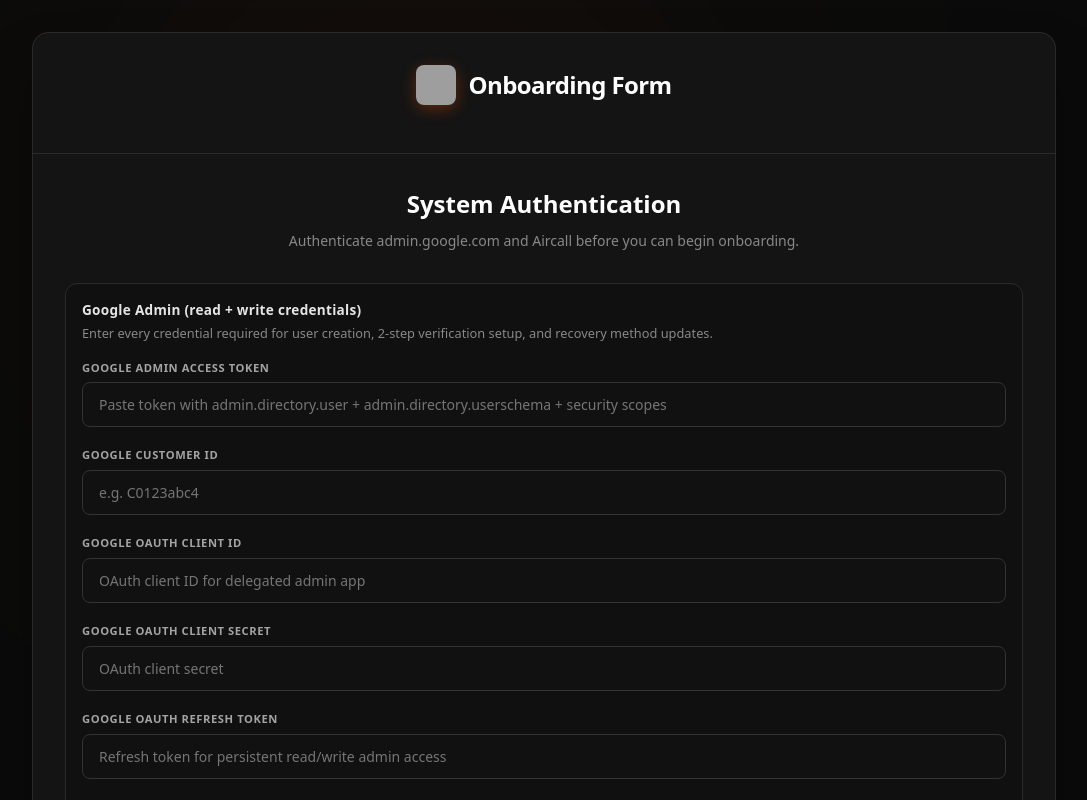
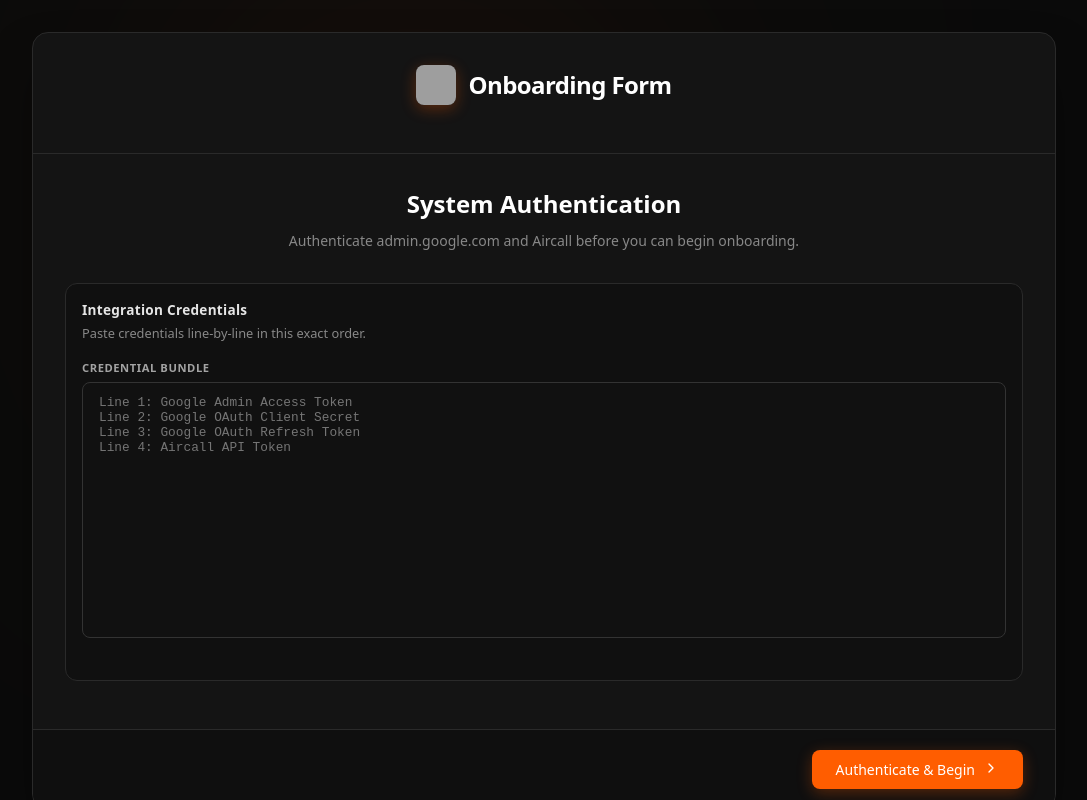
Before and after one commit to alexpurge/onboarding-form, a React (Vite) app: page / in a window 1280 px wide. Shown: the top 800 px of the page, without its empty margins (96-1183 px from the left). Built offline with nearby package versions, Linux system fonts and the light colour scheme; grey boxes are pictures that could not be loaded.

Commit message:
Update auth UX and add Google recovery/password reset flow

```diff
--- a/src/App.jsx
+++ b/src/App.jsx
@@ -176,6 +176,19 @@
   </div>
 );
 
+const Textarea = ({ label, value, onChange, placeholder, rows = 6 }) => (
+  <div className="ph-input-group">
+    <label className="ph-label">{label}</label>
+    <textarea
+      value={value}
+      onChange={(e) => onChange(e.target.value)}
+      placeholder={placeholder}
+      rows={rows}
+      className="ph-textarea"
+    />
+  </div>
+);
+
 const Select = ({ label, value, onChange, options }) => (
   <div className="ph-input-group">
     <label className="ph-label">{label}</label>
@@ -205,13 +218,19 @@
 export default function App() {
   const HARDCODED_PROFILE_PHOTO_URL = 'https://i.imgur.com/QjjDjuU.png';
   const PURGEHUB_LOGO_URL = 'https://i.imgur.com/QjjDjuU.png';
+  const HARDCODED_GOOGLE_CUSTOMER_ID = 'REPLACE_WITH_GOOGLE_CUSTOMER_ID';
+  const HARDCODED_GOOGLE_OAUTH_CLIENT_ID = 'REPLACE_WITH_GOOGLE_OAUTH_CLIENT_ID';
+  const HARDCODED_AIRCALL_API_ID = 'REPLACE_WITH_AIRCALL_API_ID';
 
   const [step, setStep] = useState(0);
   const [flowView, setFlowView] = useState('import');
   const [isLoading, setIsLoading] = useState(false);
   const [loadingText, setLoadingText] = useState("");
+  const [credentialBundle, setCredentialBundle] = useState('');
   const [parsedKeys, setParsedKeys] = useState({});
   const [authError, setAuthError] = useState('');
+  const [passwordResetStatus, setPasswordResetStatus] = useState('');
+  const [googleUserKey, setGoogleUserKey] = useState('');
   const [authStatus, setAuthStatus] = useState([
     { key: 'google', label: 'admin.google.com', state: 'pending', note: 'Waiting to authenticate' },
     { key: 'aircall', label: 'Aircall', state: 'pending', note: 'Waiting to authenticate' }
@@ -225,6 +244,7 @@
   // Master State
   const [formData, setFormData] = useState({
     firstName: '', lastName: '', photoUrl: HARDCODED_PROFILE_PHOTO_URL, googleEmail: '', googlePassword: '',
+    recoveryEmail: '', recoveryPhone: '',
     aircallRole: 'agent', aircallTeam: '',
     acCountry: 'Australia', acType: 'Mobile', acRegion: '4', acName: '',
     flowImportTarget: '', flowAdjustSteps: false, flowUseSimilar: false, flowNodes: [],
@@ -242,6 +262,10 @@
     const fullName = `${formData.firstName} ${formData.lastName}`.trim();
     setFormData(prev => ({ ...prev, acName: fullName }));
   }, [formData.firstName, formData.lastName]);
+
+  useEffect(() => {
+    setAuthError('');
+  }, [credentialBundle]);
 
   // ==========================================
   // 5. DIRECT API INTERACTION LAYER
@@ -304,7 +328,44 @@
         console.error("Google API Error:", err);
         // Fallback simulate to allow flow to continue if credentials are fake during dev
         await new Promise(res => setTimeout(res, 1500));
+        return { id: data.googleEmail, primaryEmail: data.googleEmail };
       }
+    },
+
+    updateGoogleRecoveryInfo: async ({ userKey, recoveryEmail, recoveryPhone }, keys) => {
+      if (!userKey || (!recoveryEmail && !recoveryPhone)) return;
+
+      const body = {};
+      if (recoveryEmail) body.recoveryEmail = recoveryEmail;
+      if (recoveryPhone) body.recoveryPhone = recoveryPhone;
+
+      const response = await fetch(`https://admin.googleapis.com/admin/directory/v1/users/${encodeURIComponent(userKey)}`, {
+        method: 'PATCH',
+        headers: {
+          Authorization: `Bearer ${keys.GOOGLE_ADMIN_TOKEN}`,
+          'Content-Type': 'application/json'
+        },
+        body: JSON.stringify(body)
+      });
+
+      if (!response.ok) throw new Error(await response.text());
+    },
+
+    resetGooglePassword: async ({ userKey, password }, keys) => {
+      const response = await fetch(`https://admin.googleapis.com/admin/directory/v1/users/${encodeURIComponent(userKey)}`, {
+        method: 'PATCH',
+        headers: {
+          Authorization: `Bearer ${keys.GOOGLE_ADMIN_TOKEN}`,
+          'Content-Type': 'application/json'
+        },
+        body: JSON.stringify({
+          password,
+          changePasswordAtNextLogin: true
+        })
+      });
+
+      if (!response.ok) throw new Error(await response.text());
+      return response.json();
     },
 
     // 2. Aircall API (Users, Numbers)
@@ -469,11 +530,8 @@
 
   const requiredAuthFields = [
     'GOOGLE_ADMIN_TOKEN',
-    'GOOGLE_CUSTOMER_ID',
-    'GOOGLE_OAUTH_CLIENT_ID',
     'GOOGLE_OAUTH_CLIENT_SECRET',
     'GOOGLE_OAUTH_REFRESH_TOKEN',
-    'AIRCALL_API_ID',
     'AIRCALL_API_TOKEN'
   ];
 
@@ -488,19 +546,21 @@
     };
   };
 
-  const parseAuthForm = () => ({
-    GOOGLE_ADMIN_TOKEN: (parsedKeys.GOOGLE_ADMIN_TOKEN || '').trim(),
-    GOOGLE_CUSTOMER_ID: (parsedKeys.GOOGLE_CUSTOMER_ID || '').trim(),
-    GOOGLE_OAUTH_CLIENT_ID: (parsedKeys.GOOGLE_OAUTH_CLIENT_ID || '').trim(),
-    GOOGLE_OAUTH_CLIENT_SECRET: (parsedKeys.GOOGLE_OAUTH_CLIENT_SECRET || '').trim(),
-    GOOGLE_OAUTH_REFRESH_TOKEN: (parsedKeys.GOOGLE_OAUTH_REFRESH_TOKEN || '').trim(),
-    AIRCALL_API_ID: (parsedKeys.AIRCALL_API_ID || '').trim(),
-    AIRCALL_API_TOKEN: (parsedKeys.AIRCALL_API_TOKEN || '').trim()
-  });
+  const parseAuthForm = () => {
+    const lines = credentialBundle
+      .split(/\r?\n/)
+      .map((line) => line.trim())
+      .filter(Boolean);
 
-  const setAuthField = (key, value) => {
-    setParsedKeys((prev) => ({ ...prev, [key]: value }));
-    setAuthError('');
+    return {
+      GOOGLE_ADMIN_TOKEN: lines[0] || '',
+      GOOGLE_CUSTOMER_ID: HARDCODED_GOOGLE_CUSTOMER_ID,
+      GOOGLE_OAUTH_CLIENT_ID: HARDCODED_GOOGLE_OAUTH_CLIENT_ID,
+      GOOGLE_OAUTH_CLIENT_SECRET: lines[1] || '',
+      GOOGLE_OAUTH_REFRESH_TOKEN: lines[2] || '',
+      AIRCALL_API_ID: HARDCODED_AIRCALL_API_ID,
+      AIRCALL_API_TOKEN: lines[3] || ''
+    };
   };
 
   const updateAuthStatus = (key, nextState, note) => {
@@ -538,7 +598,7 @@
       lastError = `${check.label} responded ${response.status}${details ? `: ${details}` : ''}`;
     }
 
-    throw new Error(`Aircall authentication failed. Confirm API ID is in the first field and API Token is in the second field. ${lastError}`);
+    throw new Error(`Aircall authentication failed. Confirm the Aircall API token is valid. ${lastError}`);
   };
 
   const authenticateIntegrations = async () => {
@@ -587,7 +647,14 @@
       setIsLoading(true); setLoadingText("Provisioning Google Workspace...");
       const tempPass = 'PD-' + Math.random().toString(36).slice(-8) + '!';
       setFormData(prev => ({ ...prev, googlePassword: tempPass }));
-      await api.createGoogleUser({ ...formData, googlePassword: tempPass }, parsedKeys);
+      const googleResult = await api.createGoogleUser({ ...formData, googlePassword: tempPass }, parsedKeys);
+      const userKey = googleResult?.id || googleResult?.primaryEmail || formData.googleEmail;
+      setGoogleUserKey(userKey);
+      await api.updateGoogleRecoveryInfo({
+        userKey,
+        recoveryEmail: formData.recoveryEmail.trim(),
+        recoveryPhone: formData.recoveryPhone.trim()
+      }, parsedKeys);
       setIsLoading(false);
     }
 
@@ -626,31 +693,50 @@
     setTimeout(() => setCopied(false), 2000);
   };
 
+  const handleResetPassword = async () => {
+    if (!googleUserKey) {
+      setPasswordResetStatus('No Google user found to reset.');
+      return;
+    }
+
+    try {
+      setIsLoading(true);
+      setLoadingText('Resetting Google Workspace password...');
+      setPasswordResetStatus('');
+      const tempPass = 'PD-' + Math.random().toString(36).slice(-8) + '!';
+      await api.resetGooglePassword({ userKey: googleUserKey, password: tempPass }, parsedKeys);
+      setFormData((prev) => ({ ...prev, googlePassword: tempPass }));
+      setPasswordResetStatus('Password reset complete. New temporary password generated.');
+    } catch (error) {
+      const message = error instanceof Error ? error.message : 'Unable to reset password.';
+      setPasswordResetStatus(message);
+    } finally {
+      setIsLoading(false);
+    }
+  };
+
   // ==========================================
   // STEP RENDERERS
   // ==========================================
   const renderLogin = () => {
-    const authValues = parseAuthForm();
-
     return (
       <div className="animate-fade-in">
         <h2 style={{ textAlign: 'center', fontSize: '1.5rem', marginBottom: '0.5rem' }}>System Authentication</h2>
         <p style={{ textAlign: 'center', color: 'var(--text-muted)', fontSize: '0.875rem', marginBottom: '2rem' }}>Authenticate admin.google.com and Aircall before you can begin onboarding.</p>
 
         <div className="ph-auth-section">
-          <h3 className="ph-auth-section-title">Google Admin (read + write credentials)</h3>
-          <p className="ph-auth-help">Enter every credential required for user creation, 2-step verification setup, and recovery method updates.</p>
-          <Input label="Google Admin Access Token" value={authValues.GOOGLE_ADMIN_TOKEN} onChange={(v) => setAuthField('GOOGLE_ADMIN_TOKEN', v)} placeholder="Paste token with admin.directory.user + admin.directory.userschema + security scopes" />
-          <Input label="Google Customer ID" value={authValues.GOOGLE_CUSTOMER_ID} onChange={(v) => setAuthField('GOOGLE_CUSTOMER_ID', v)} placeholder="e.g. C0123abc4" />
-          <Input label="Google OAuth Client ID" value={authValues.GOOGLE_OAUTH_CLIENT_ID} onChange={(v) => setAuthField('GOOGLE_OAUTH_CLIENT_ID', v)} placeholder="OAuth client ID for delegated admin app" />
-          <Input label="Google OAuth Client Secret" value={authValues.GOOGLE_OAUTH_CLIENT_SECRET} onChange={(v) => setAuthField('GOOGLE_OAUTH_CLIENT_SECRET', v)} placeholder="OAuth client secret" />
-          <Input label="Google OAuth Refresh Token" value={authValues.GOOGLE_OAUTH_REFRESH_TOKEN} onChange={(v) => setAuthField('GOOGLE_OAUTH_REFRESH_TOKEN', v)} placeholder="Refresh token for persistent read/write admin access" />
-        </div>
-
-        <div className="ph-auth-section">
-          <h3 className="ph-auth-section-title">Aircall API</h3>
-          <Input label="Aircall API ID" value={authValues.AIRCALL_API_ID} onChange={(v) => setAuthField('AIRCALL_API_ID', v)} placeholder="Paste Aircall API ID" />
-          <Input label="Aircall API Token" value={authValues.AIRCALL_API_TOKEN} onChange={(v) => setAuthField('AIRCALL_API_TOKEN', v)} placeholder="Paste Aircall API Token" />
+          <h3 className="ph-auth-section-title">Integration Credentials</h3>
+          <p className="ph-auth-help">Paste credentials line-by-line in this exact order.</p>
+          <Textarea
+            label="Credential Bundle"
+            value={credentialBundle}
+            onChange={setCredentialBundle}
+            placeholder={`Line 1: Google Admin Access Token
+Line 2: Google OAuth Client Secret
+Line 3: Google OAuth Refresh Token
+Line 4: Aircall API Token`}
+            rows={8}
+          />
         </div>
 
         {authError && <p className="ph-auth-error">{authError}</p>}
@@ -669,6 +755,14 @@
         <Input label="Last Name" value={formData.lastName} onChange={(v) => updateData('lastName', v)} placeholder="Doe" />
       </div>
       <Input label="Primary Email (Auto-Generated)" value={formData.googleEmail} onChange={() => {}} disabled={true} />
+
+      <div className="ph-auth-section" style={{ marginTop: '0.5rem' }}>
+        <h3 className="ph-auth-section-title">Recovery Information</h3>
+        <div className="ph-grid-2">
+          <Input label="Recovery Email" value={formData.recoveryEmail} onChange={(v) => updateData('recoveryEmail', v)} placeholder="name@backupmail.com" />
+          <Input label="Recovery Phone" value={formData.recoveryPhone} onChange={(v) => updateData('recoveryPhone', v)} placeholder="+61400000000" />
+        </div>
+      </div>
 
       <div className="ph-input-group">
         <label className="ph-label">Profile Photo URL (Imgur)</label>
@@ -904,6 +998,15 @@
         </div>
       </div>
 
+      <div style={{ marginBottom: '1.5rem' }}>
+        <button onClick={handleResetPassword} className="ph-btn ph-btn-outline">
+          Reset Password Again
+        </button>
+        {passwordResetStatus && (
+          <p style={{ marginTop: '0.75rem', color: 'var(--text-muted)', fontSize: '0.85rem' }}>{passwordResetStatus}</p>
+        )}
+      </div>
+
       <div className="ph-grid-2">
         <div style={{ backgroundColor: 'var(--bg-input)', border: '1px solid var(--border)', borderRadius: '0.75rem', padding: '1rem' }}>
           <div style={{ display: 'flex', alignItems: 'center', gap: '0.5rem', color: 'var(--primary)', marginBottom: '0.5rem' }}>
```
